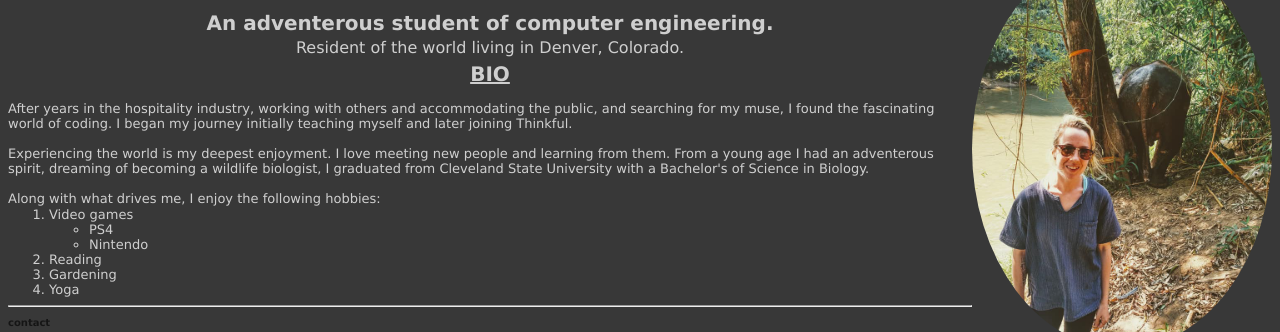
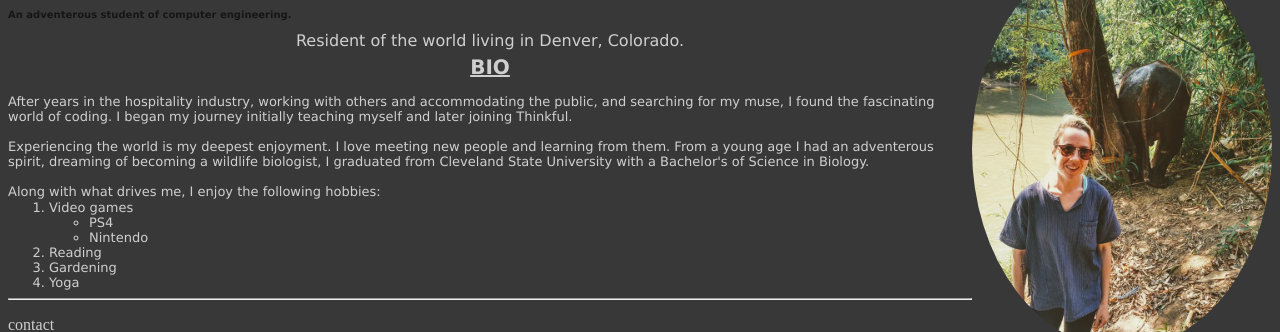
Before and after one commit to Bridgette-theWebMaster/Portfolio, a plain HTML site: page index.html in a window 1280 px wide. Shown: the part 149-481 px from the top of the page. Drawn offline with Linux system fonts and the light colour scheme; a script that the page names is missing.

Commit message:
Update index.html

```diff
--- a/index.html
+++ b/index.html
@@ -23,7 +23,7 @@
     <main>
       <img src= "portfolio/elephant_butt.jpg" width= "300" class= "image-circle" alt= "Me with an elephant">
       <h2>I am Bridgette Turner</h2>
-      <h4>An adventerous student of computer engineering.</h4>
+      <h3>An adventerous student of computer engineering.</h3>
       <p class= "location">Resident of the world living in Denver, Colorado.</p>
       <div class= "bio">
       <h4>BIO</h4>
@@ -42,7 +42,7 @@
     </div></main>
 
     <footer>
-      <h3>contact</h3>
+      <p>contact</p>
       <a href= "https://github.com/Bridgette-theWebMaster">
           <img src= "https://rommi.work/img/gith.png" width= "26" alt= "github logo">
         </a>
```
